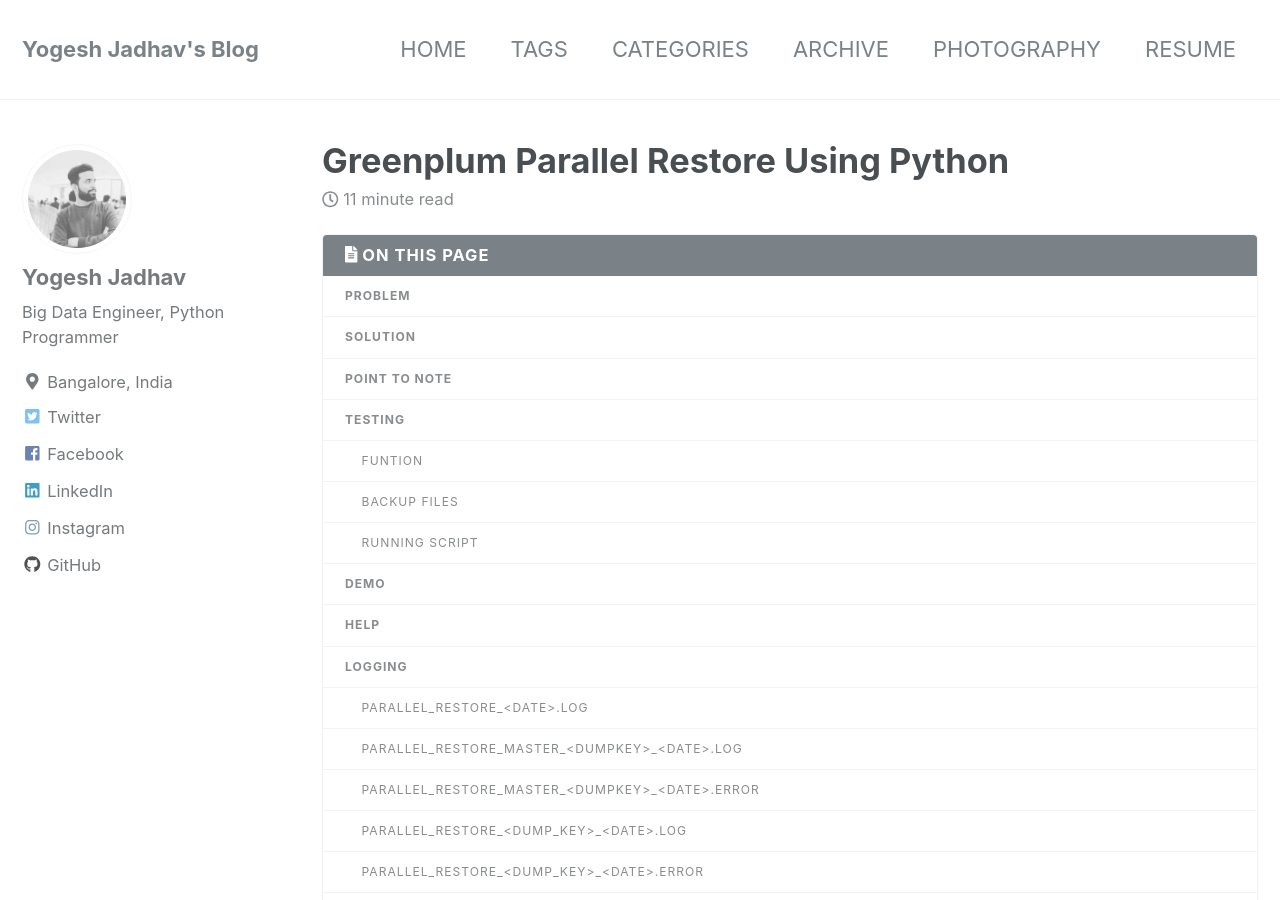
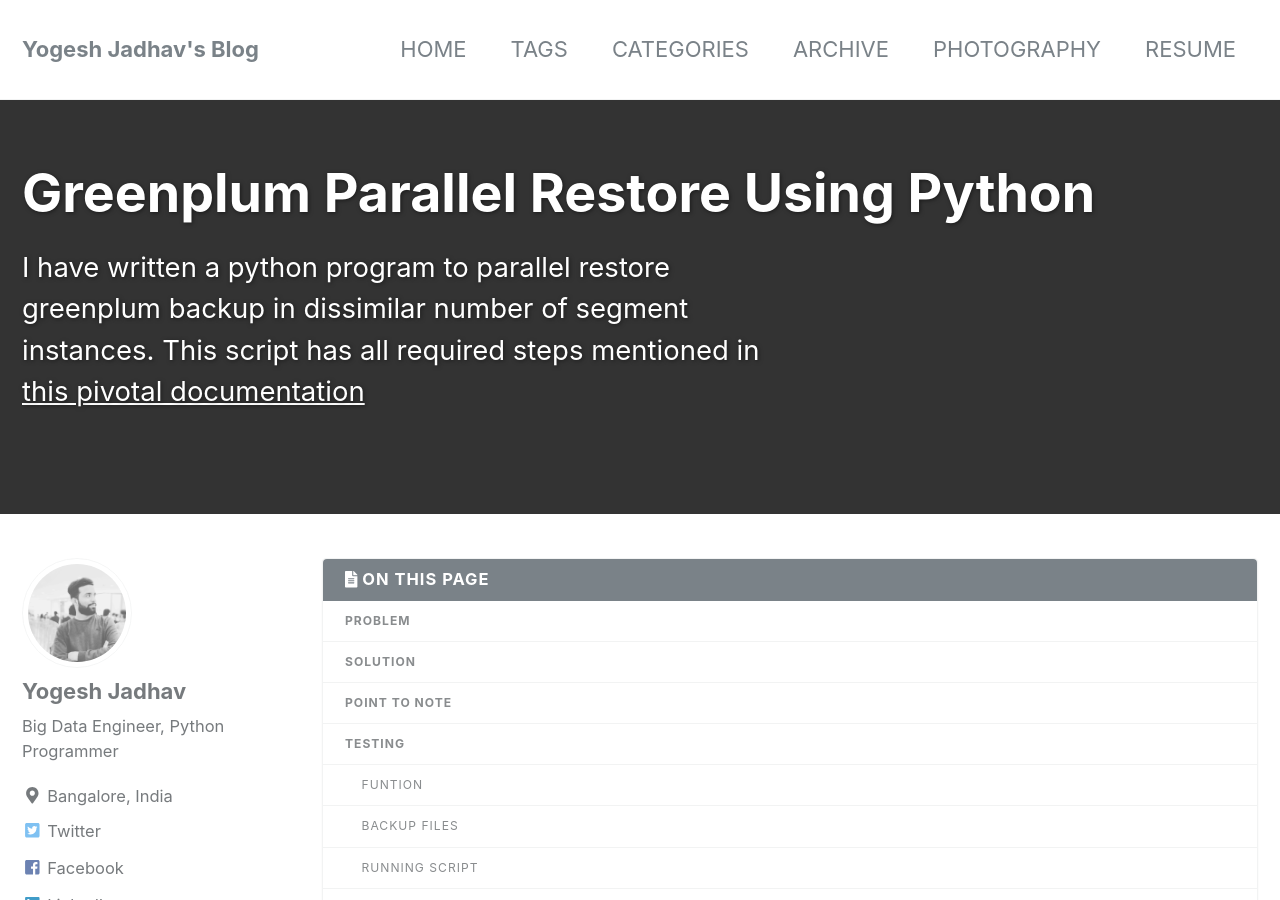
Before and after one commit to pgyogesh/blog, a Jekyll site: the page built from _posts/2108-03-20-parallel-restore-using-python.md, in a window 1280 px wide and 900 px high. Built offline with Jekyll 4.4.1, drawn with Linux system fonts in a browser that asks for light colours; nearby versions of some CDN libraries; some of the changed lines change nothing that is shown.

Commit message:
Update 2108-03-20-parallel-restore-using-python.md

```diff
--- a/_posts/2108-03-20-parallel-restore-using-python.md
+++ b/_posts/2108-03-20-parallel-restore-using-python.md
@@ -1,9 +1,10 @@
 ---
 layout: single
+header:
+  overlay_color: "#333"
 title:  "Greenplum Parallel Restore Using Python"
 date:   2018-03-20 10:10:00 +0800
 categories: Greenplum Python
-read: 15 Mins
 tags: greenplum python postgresql backup restore
 ---
 
```
